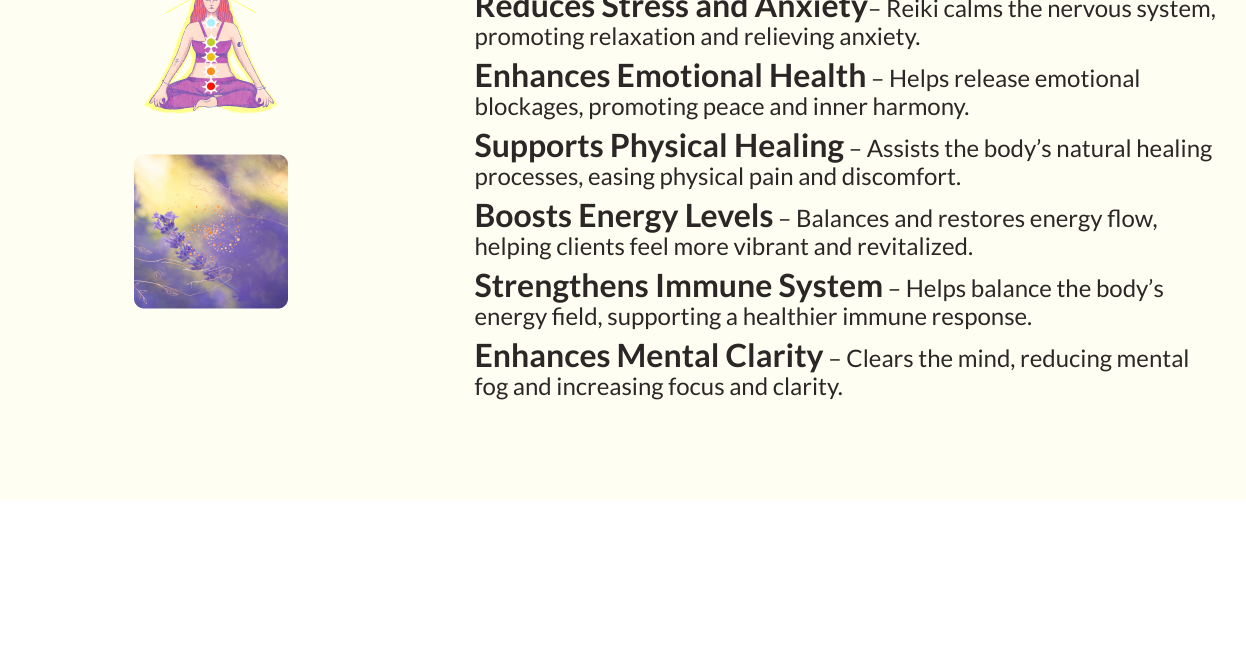
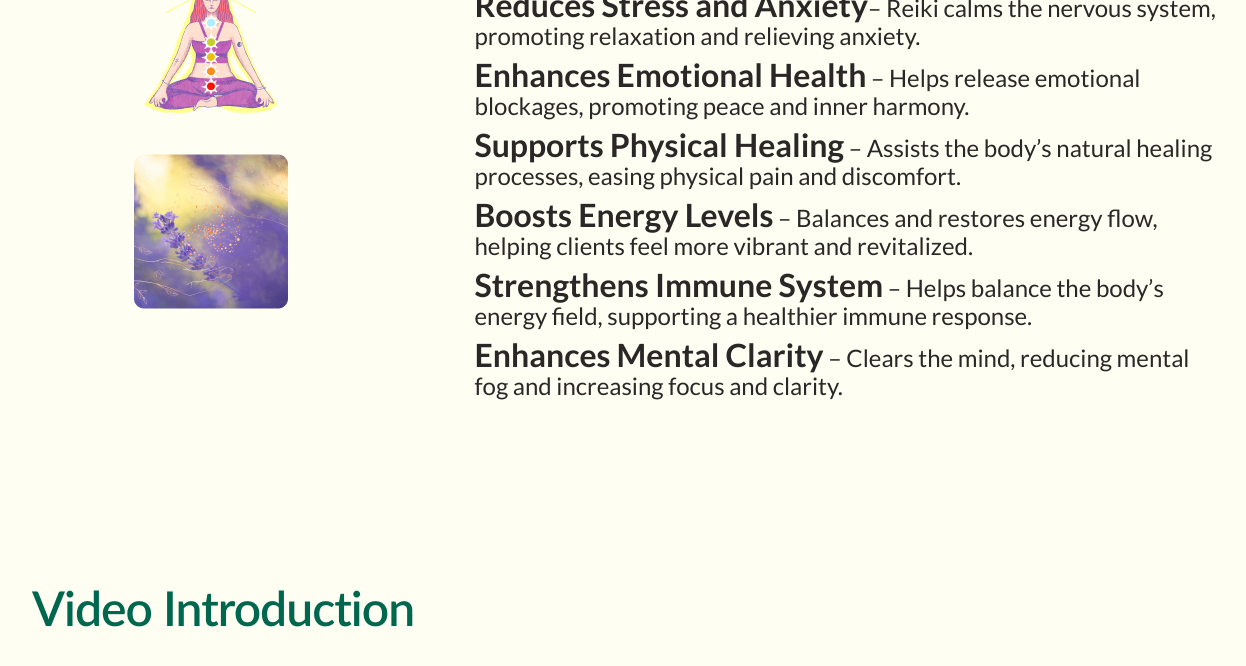
Before and after one commit to Pozniak17/Victoria_Reiki, a React (Vite) app: page / in a window 1536 px wide. Shown: the part 2120-2786 px from the top of the page, without its empty margins (136-1382 px from the left). Before the commit the page ends 2620 px from the top, so only its background shows below. Built offline with nearby package versions, Linux system fonts and the light colour scheme.

Commit message:
add VideoIntroduction section with player

```diff
--- a/package.json
+++ b/package.json
@@ -14,6 +14,7 @@
     "react": "^18.3.1",
     "react-dom": "^18.3.1",
     "react-icons": "^5.3.0",
+    "react-player": "^2.16.0",
     "react-router-dom": "^6.28.0",
     "typescript": "^5.6.3"
   },
--- a/src/components/Hero/Hero.module.css
+++ b/src/components/Hero/Hero.module.css
@@ -15,7 +15,7 @@
   width: 310px;
   height: 290px;
   position: absolute;
-  background-image: url("/public/images/Home/ellipse-mobile.png");
+  background-image: url("/images/Home/ellipse-mobile.png");
   background-size: contain;
   background-position: center;
   background-repeat: no-repeat;
@@ -92,7 +92,7 @@
 
 @media (min-width: 768px) {
   .hero_wrapper {
-    background-image: url("/public/images/Home/ellips-tablet-desktop.png");
+    background-image: url("/images/Home/ellips-tablet-desktop.png");
     width: 343px;
     height: 290px;
     top: 45%;
--- /dev/null
+++ b/src/components/VideoIntroduction/VideoIntroduction.module.css
@@ -0,0 +1,100 @@
+.container {
+  margin: 0 auto;
+  padding: 0 16px;
+}
+
+@media (min-width: 375px) {
+}
+@media (min-width: 768px) {
+  .container {
+    padding: 0 40px;
+  }
+}
+@media (min-width: 1440px) {
+  .container {
+    padding: 0 120px;
+  }
+}
+
+.video_introduction {
+  padding-top: 24px;
+  padding-bottom: 24px;
+  background: var(--Irony, #fffef3);
+}
+
+.wrapper {
+  width: 343px;
+  margin-left: auto;
+  margin-right: auto;
+}
+
+.title {
+  /* text-align: center; */
+  color: var(--Title, #00674f);
+  font-family: Lato;
+  font-size: 30px;
+  font-style: normal;
+  font-weight: 600;
+  line-height: 36px; /* 120% */
+  letter-spacing: -0.6px;
+  margin-bottom: 16px;
+}
+
+.react-player {
+  border-radius: 16px;
+}
+
+.video_player {
+  width: 343px;
+  height: 240px;
+  border-radius: 16px;
+  overflow: hidden;
+}
+
+@media (min-width: 768px) {
+  .video_introduction {
+    padding-top: 60px;
+    padding-bottom: 60px;
+  }
+  .wrapper {
+    width: 688px;
+    margin-left: auto;
+    margin-right: auto;
+  }
+  .title {
+    font-size: 40px;
+    font-style: normal;
+    font-weight: 600;
+    line-height: 48px; /* 120% */
+    letter-spacing: -0.8px;
+    margin-bottom: 24px;
+  }
+  .video_player {
+    width: 688px;
+    height: 400px;
+  }
+}
+
+@media (min-width: 1440px) {
+  .video_introduction {
+    padding-top: 80px;
+    padding-bottom: 80px;
+  }
+  .wrapper {
+    width: 1200px;
+    margin-left: auto;
+    margin-right: auto;
+  }
+  .title {
+    font-size: 48px;
+    font-style: normal;
+    font-weight: 600;
+    line-height: 56px; /* 116.667% */
+    letter-spacing: -0.96px;
+    margin-bottom: 32px;
+  }
+  .video_player {
+    width: 1200px;
+    height: 580px;
+  }
+}
--- /dev/null
+++ b/src/components/VideoIntroduction/VideoIntroduction.tsx
@@ -0,0 +1,20 @@
+import ReactPlayer from "react-player";
+import css from "./VideoIntroduction.module.css";
+
+export function VideoIntroduction() {
+  return (
+    <section className={`${css.video_introduction} ${css.container}`}>
+      <div className={css.wrapper}>
+        <h1 className={css.title}>Video Introduction</h1>
+        <div className={css.video_player}>
+          <ReactPlayer
+            style={{ borderRadius: "16px" }}
+            width="100%"
+            height="100%"
+            url="https://www.youtube.com/watch?v=LXb3EKWsInQ"
+          />
+        </div>
+      </div>
+    </section>
+  );
+}
--- /dev/null
+++ b/src/components/VideoIntroduction/index.ts
@@ -0,0 +1 @@
+export { VideoIntroduction } from "./VideoIntroduction";
--- a/src/pages/Home/Home.tsx
+++ b/src/pages/Home/Home.tsx
@@ -2,6 +2,7 @@ import { Benefits } from "../../components/Benefits";
 import { Blog } from "../../components/Blog";
 import { Hero } from "../../components/Hero";
 import { Introduce } from "../../components/Introduce";
+import { VideoIntroduction } from "../../components/VideoIntroduction";
 
 export function Home() {
   return (
@@ -10,6 +11,7 @@ export function Home() {
       <Introduce text="Viktoria, Reiki Master" />
       <Blog />
       <Benefits />
+      <VideoIntroduction />
     </div>
   );
 }
```
Also changed, not shown: 1 other file (tests, documents, lock files or other folders).
